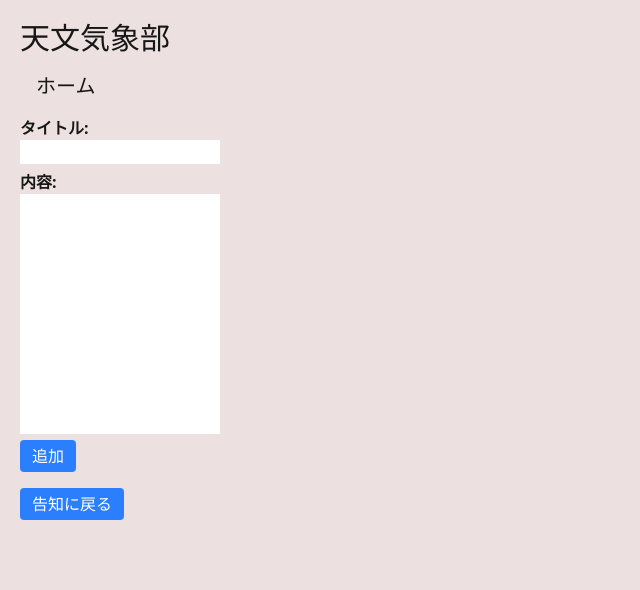
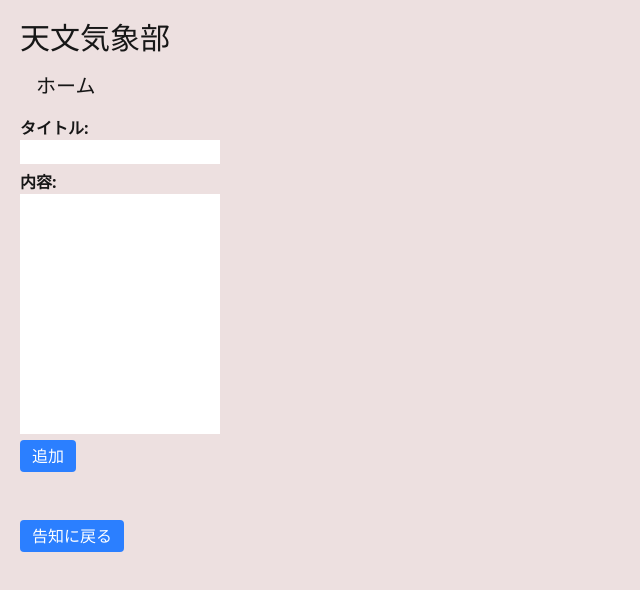
Before and after one commit to KawaryoPublic/tenki-site, a Next.js app: page /notification/edit in a window 1280 px wide. Shown: the top 590 px of the page, without its empty margins (0-640 px from the left). Built offline with nearby package versions, Linux system fonts and the light colour scheme.

Commit message:
Update NotificationEditSection.tsx

```diff
--- a/src/components/layout/notification/NotificationEditSection.tsx
+++ b/src/components/layout/notification/NotificationEditSection.tsx
@@ -5,7 +5,7 @@ import { Suspense } from "react";
 
 export default function NotificationEditSection() {
     return (
-        <section>
+        <section className="w-full flex flex-col gap-4">
             <div className="mb-4">
                 <NotificationEditForm />
             </div>
```
